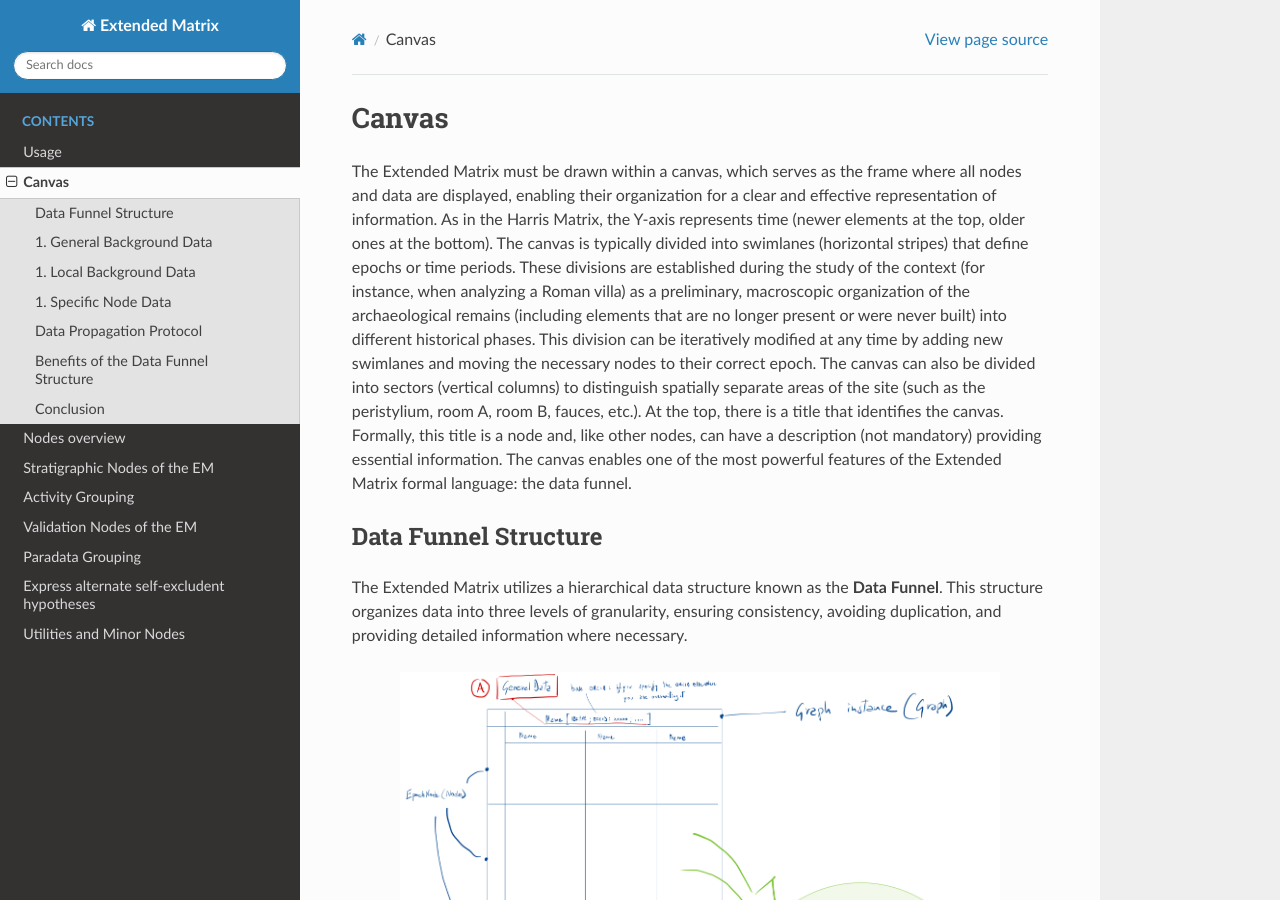
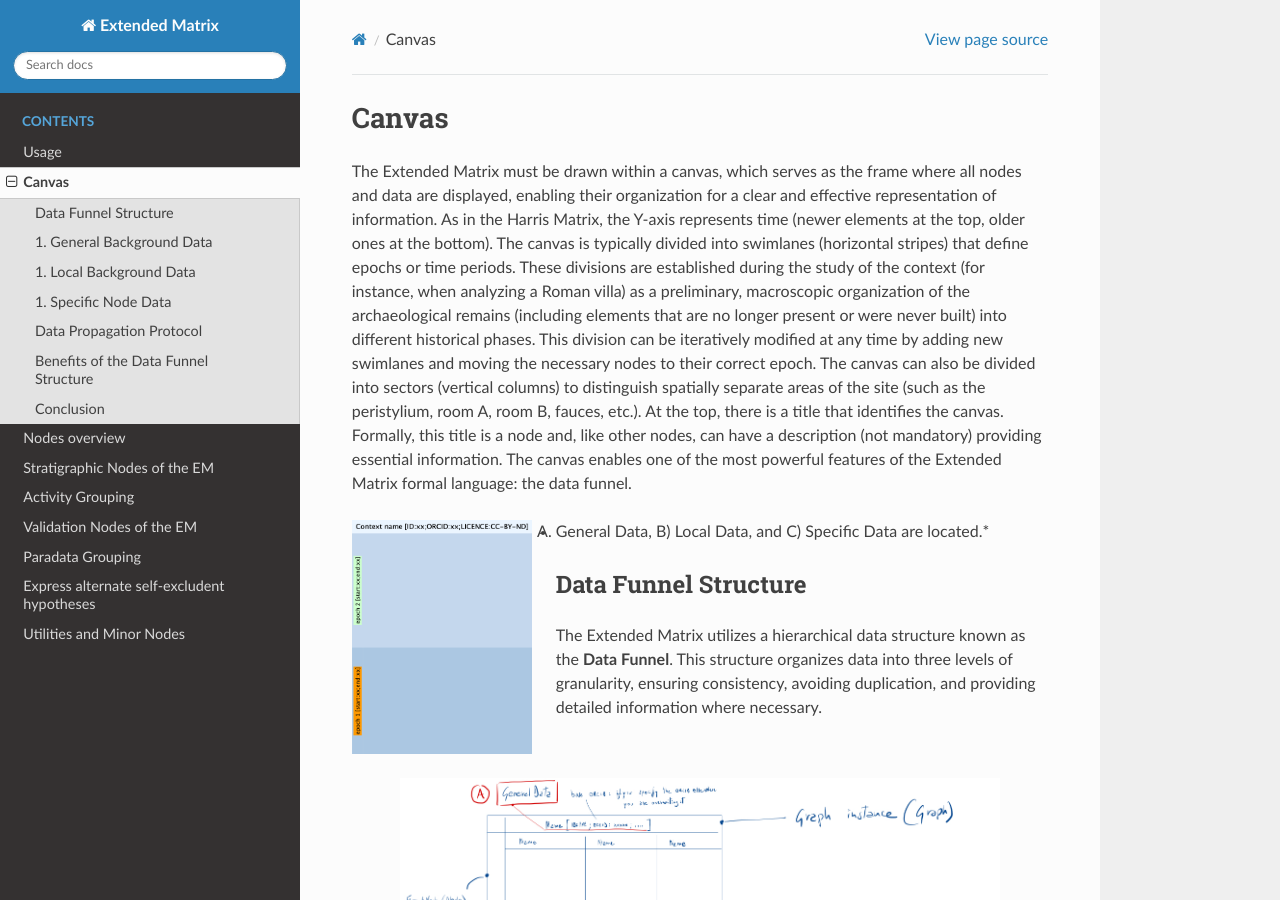
Before and after one commit to zalmoxes-laran/ExtendedMatrix-doc, a Sphinx documentation site: the page built from docs/data_funnel.rst, in a window 1280 px wide and 900 px high. Built offline with Sphinx 7.4.7 and the Read the Docs theme 3.1.0, drawn with Linux system fonts in a browser that asks for light colours; pages that are not in the unit, such as notebooks, are missing from menus.

Commit message:
canvas update

```diff
--- a/docs/data_funnel.rst
+++ b/docs/data_funnel.rst
@@ -5,6 +5,14 @@ The Extended Matrix must be drawn within a canvas, which serves as the frame whe
 As in the Harris Matrix, the Y-axis represents time (newer elements at the top, older ones at the bottom). The canvas is typically divided into swimlanes (horizontal stripes) that define epochs or time periods. These divisions are established during the study of the context (for instance, when analyzing a Roman villa) as a preliminary, macroscopic organization of the archaeological remains (including elements that are no longer present or were never built) into different historical phases. This division can be iteratively modified at any time by adding new swimlanes and moving the necessary nodes to their correct epoch.
 The canvas can also be divided into sectors (vertical columns) to distinguish spatially separate areas of the site (such as the peristylium, room A, room B, fauces, etc.). At the top, there is a title that identifies the canvas. Formally, this title is a node and, like other nodes, can have a description (not mandatory) providing essential information.
 The canvas enables one of the most powerful features of the Extended Matrix formal language: the data funnel.
+
+.. image:: /img/canvas_example.png
+   :alt: The canvas of the Extended Matrix, where all the nodes are drawn.
+   :width: 180px
+   :align: left
+
+* A) General Data, B) Local Data, and C) Specific Data are located.*
+
 
 Data Funnel Structure
 ---------------------
```
Also changed, not shown: docs/img/canvas_example.png (added).
